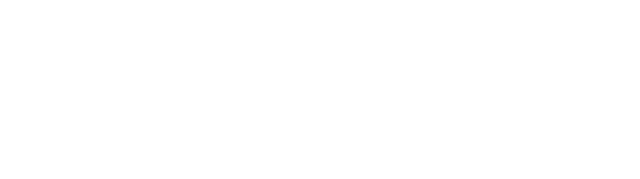
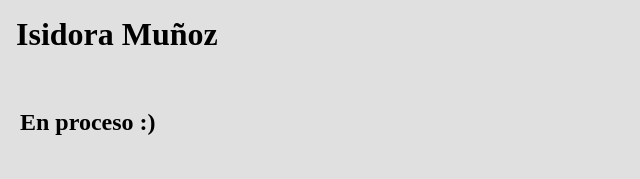
Before and after one commit to Isidoramunoz/Portafolio, a plain HTML site: page index.html in a window 1280 px wide. Shown: the whole page, without its empty margins (0-640 px from the left). Drawn offline with Linux system fonts and the light colour scheme.

Commit message:
Add files via upload

```diff
--- a/index.html
+++ b/index.html
@@ -21,7 +21,42 @@
 <meta property="twitter:image" content="https://metatags.io/images/meta-tags.png" />
 
 <!-- Meta Tags Generated with https://metatags.io -->
+   <meta charset="UTF-8">
+    <meta name="viewport" content="width=device-width, initial-scale=1.0">
+    <title>Isidora Muñoz</title>
+    <style>
+        body {
+            background-color: #e0e0e0;
+            margin: 0;
+            padding: 0;
+        }
 
-  </head>
+        header {
+            text-align: center;
+            padding: 1em;
+        }
+
+        h1 {
+            margin: 0;
+            text-align: left; /* Alinea el título a la izquierda */
+        }
+
+        .contenido {
+            padding: 20px;
+        }
+    </style>
+</head>
+<body>
+
+    <header>
+        <h1>Isidora Muñoz</h1>
+    </header>
+
+    <div class="contenido">
+        <h2>En proceso :)</h2>
+        <!-- Agrega el contenido adicional de tu página aquí -->
+    </div>
+
+</body>
 
 </html>
```
